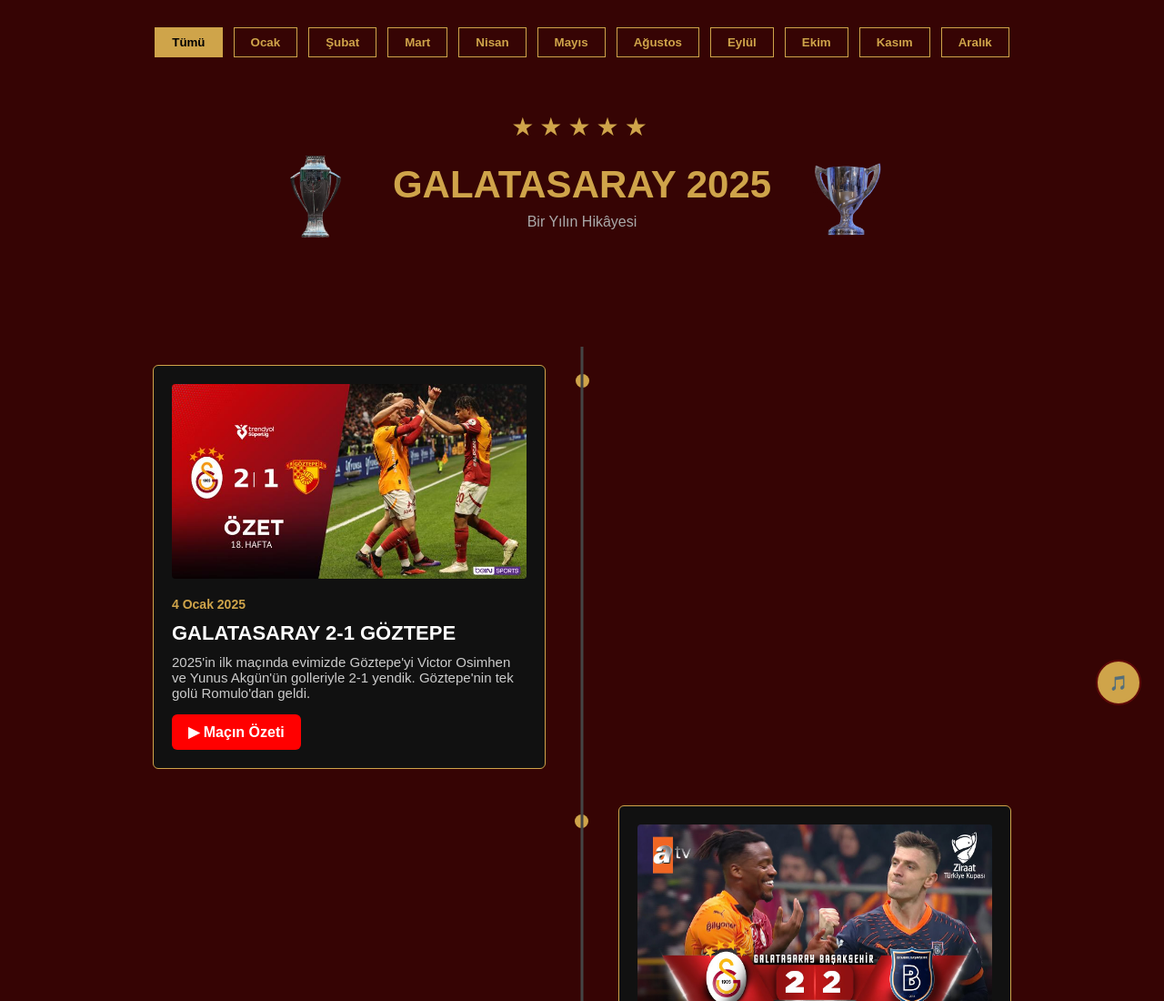
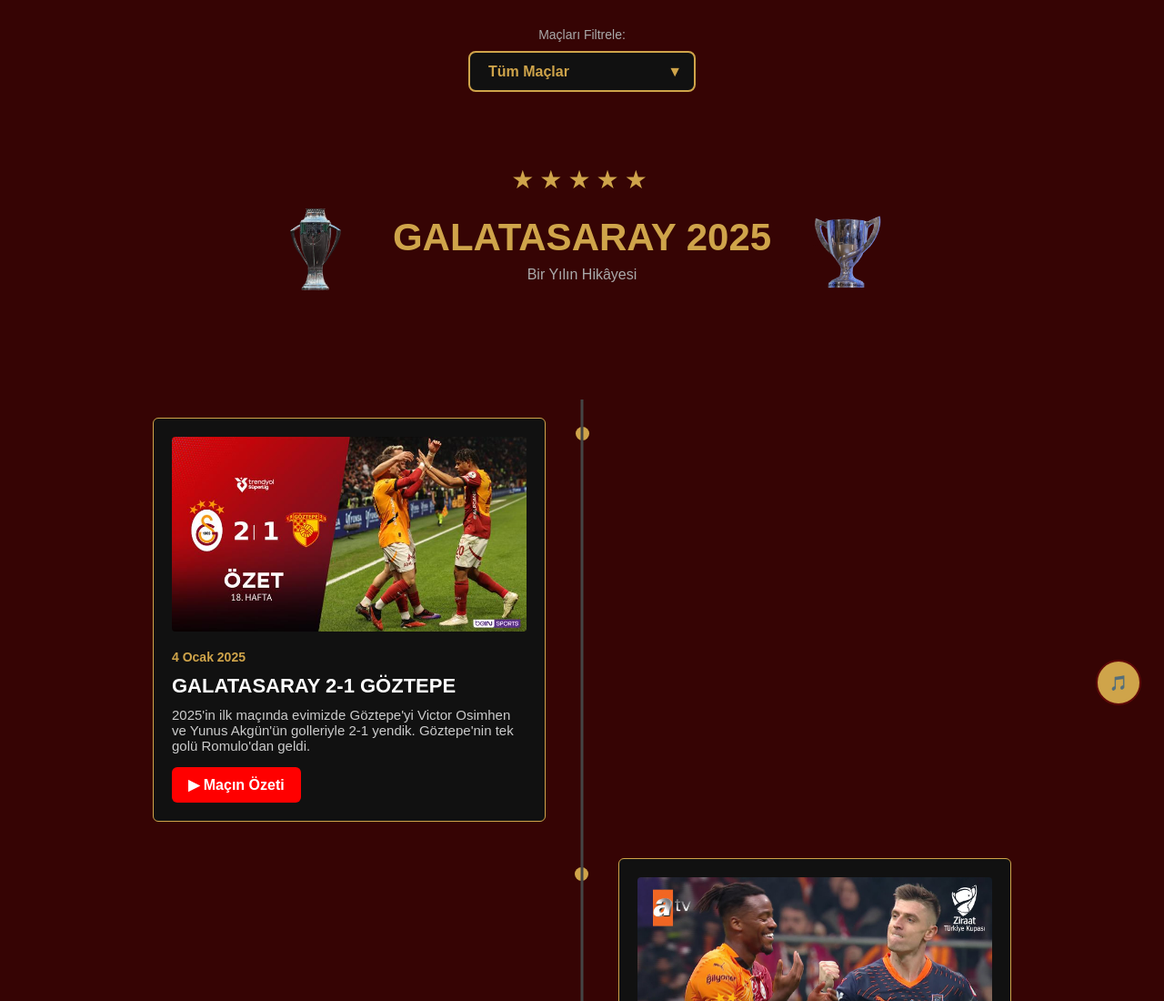
Before and after one commit to ibrahimgumussoy/Galatasaray-2025, a plain HTML site: page index.html in a window 1280 px wide. Shown: the top 1100 px of the page at 91% size. Drawn offline with Linux system fonts and the light colour scheme.

Commit message:
Update index.html

```diff
--- a/index.html
+++ b/index.html
@@ -34,18 +34,21 @@
 </div>
 
 
-<div class="month-filter">
-  <button class="active" onclick="filterMonth('all')">Tümü</button>
-  <button onclick="filterMonth('Ocak')">Ocak</button>
-  <button onclick="filterMonth('Şubat')">Şubat</button>
-  <button onclick="filterMonth('Mart')">Mart</button>
-  <button onclick="filterMonth('Nisan')">Nisan</button>
-  <button onclick="filterMonth('Mayıs')">Mayıs</button>
-  <button onclick="filterMonth('Ağustos')">Ağustos</button>
-  <button onclick="filterMonth('Eylül')">Eylül</button>
-  <button onclick="filterMonth('Ekim')">Ekim</button>
-  <button onclick="filterMonth('Kasım')">Kasım</button>
-  <button onclick="filterMonth('Aralık')">Aralık</button>
+<div class="filter-wrapper">
+  <label for="monthSelect">Maçları Filtrele:</label>
+  <div class="custom-select">
+    <select id="monthSelect" onchange="filterMonth(this.value)">
+      <option value="all">Tüm Maçlar</option>
+      <option value="Ocak">Ocak</option>
+      <option value="Şubat">Şubat</option>
+      <option value="Mart">Mart</option>
+      <option value="Nisan">Nisan</option>
+      <option value="Mayıs">Mayıs</option>
+      <option value="Ağustos">Ağustos</option>
+      <option value="Eylül">Eylül</option>
+      <option value="Ekim">Ekim</option>
+    </select>
+  </div>
 </div>
 
 <!-- HERO HEADER -->
```
